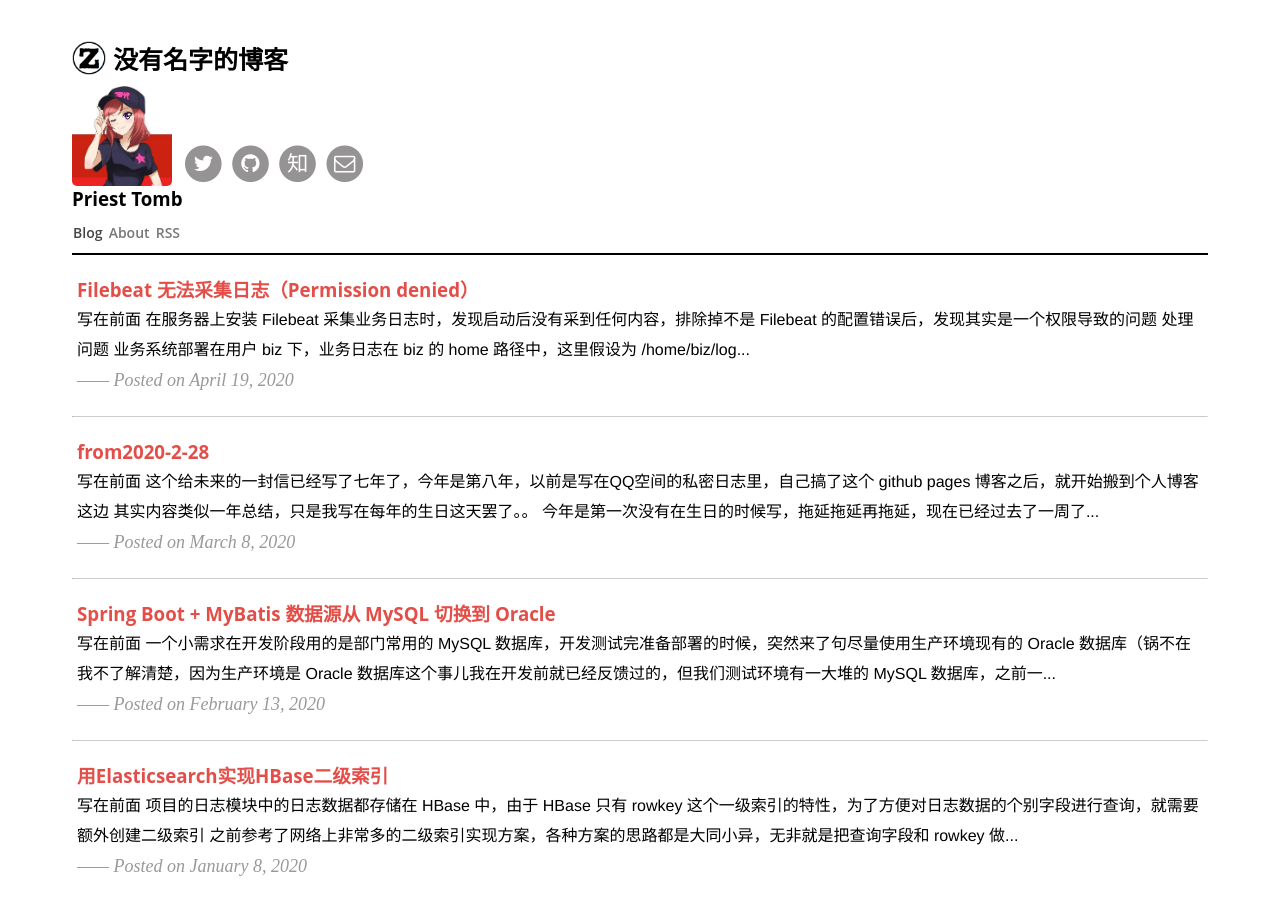
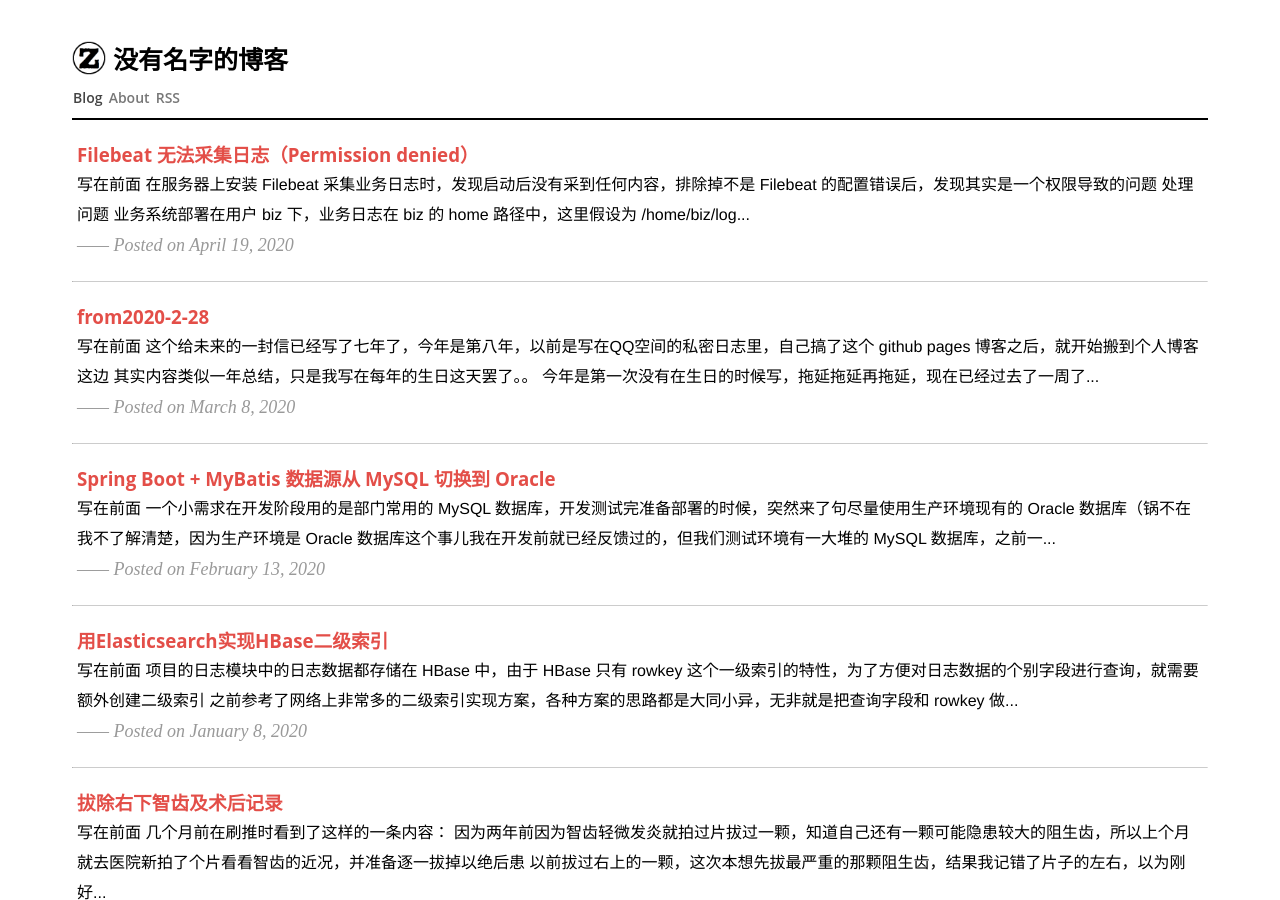
Before and after one commit to PriestTomb/PriestTomb.github.io, a Jekyll site: the page built from index.html, in a window 1280 px wide and 900 px high. Built offline with Jekyll 4.4.1, drawn with Linux system fonts in a browser that asks for light colours; nearby versions of some CDN libraries; the list of posts is cut into pages by our own code; comment, search, counter and statistics services are not loaded.

Commit message:
移除社交信息，顺便换个头像

```diff
--- a/_config.yml
+++ b/_config.yml
@@ -7,12 +7,6 @@ url: "https://priesttomb.github.io"
 baseurl: ""
 github_username: priesttomb
 github_site_repo: priesttomb/priesttomb.github.io
-
-# 社交信息
-github_username: PriestTomb
-zhihu_username: mu-xiao-mu-60
-twitter_username: PriestTomb
-my_email: Mxingzh@163.com
 
 # 代码高亮及markdown配置
 highlighter: rouge
--- a/_includes/header.html
+++ b/_includes/header.html
@@ -3,59 +3,6 @@
   <div class="site-title">
     <img src="/images/favicon.ico" style="width: 34px;" />
     <a href="/">{{ site.title }}</a>
-  </div>
-
-  <div class="top-personinfo">
-    <div class="top-up">
-      <img class="top-avatar" src="{{ site.author_avatar }}" height="100px" width="100px" />
-
-      <div class="top-social">
-    		<ul>
-    			{% if site.twitter_username %}
-    			<li>
-              <a target="_blank" href="https://twitter.com/{{ site.twitter_username }}">
-                  <span class="fa-stack fa-lg">
-                      <i class="fa fa-circle fa-stack-2x"></i>
-                      <i class="fa fa-twitter fa-stack-1x fa-inverse"></i>
-                  </span>
-              </a>
-          </li>
-    			{% endif %}
-    			{% if site.github_username %}
-    			<li>
-              <a target="_blank" href="https://github.com/{{ site.github_username }}">
-                  <span class="fa-stack fa-lg">
-                      <i class="fa fa-circle fa-stack-2x"></i>
-                      <i class="fa fa-github fa-stack-1x fa-inverse"></i>
-                  </span>
-              </a>
-          </li>
-    			{% endif %}
-    			{% if site.zhihu_username %}
-    			<li>
-    	        <a target="_blank" href="https://www.zhihu.com/people/{{ site.zhihu_username }}">
-    	            <span class="fa-stack fa-lg">
-    	                <i class="fa fa-circle fa-stack-2x"></i>
-    	                <i class="fa fa-stack-1x fa-inverse">知</i>
-    	            </span>
-    	        </a>
-    	    </li>
-    			{% endif %}
-    			{% if site.my_email %}
-    			<li>
-    	        <a target="_blank" href="mailto:{{ site.my_email }}">
-    	            <span class="fa-stack fa-lg">
-    	                <i class="fa fa-circle fa-stack-2x"></i>
-    	                <i class="fa fa-envelope-o fa-stack-1x fa-inverse"></i>
-    	            </span>
-    	        </a>
-    	    </li>
-    			{% endif %}
-    		</ul>
-    	</div>
-    </div>
-
-    <h3 class="top-author">{{ site.author }}</h3>
   </div>
 
   <div class="links">
--- a/_includes/left.html
+++ b/_includes/left.html
@@ -2,51 +2,6 @@
 	<div class="avatar">
 	    <img class="profile-avatar" src="{{ site.author_avatar }}" height="190px" width="190px" />
 			<h2 class="author-name">{{ site.author }}</h2>
-	</div>
-	<br/>
-	<div class="social">
-		<ul>
-			{% if site.twitter_username %}
-			<li>
-          <a target="_blank" href="https://twitter.com/{{ site.twitter_username }}">
-              <span class="fa-stack fa-lg">
-                  <i class="fa fa-circle fa-stack-2x"></i>
-                  <i class="fa fa-twitter fa-stack-1x fa-inverse"></i>
-              </span>
-          </a>
-      </li>
-			{% endif %}
-			{% if site.github_username %}
-			<li>
-          <a target="_blank" href="https://github.com/{{ site.github_username }}">
-              <span class="fa-stack fa-lg">
-                  <i class="fa fa-circle fa-stack-2x"></i>
-                  <i class="fa fa-github fa-stack-1x fa-inverse"></i>
-              </span>
-          </a>
-      </li>
-			{% endif %}
-			{% if site.zhihu_username %}
-			<li>
-	        <a target="_blank" href="https://www.zhihu.com/people/{{ site.zhihu_username }}">
-	            <span class="fa-stack fa-lg">
-	                <i class="fa fa-circle fa-stack-2x"></i>
-	                <i class="fa fa-stack-1x fa-inverse">知</i>
-	            </span>
-	        </a>
-	    </li>
-			{% endif %}
-			{% if site.my_email %}
-			<li>
-	        <a target="_blank" href="mailto:{{ site.my_email }}">
-	            <span class="fa-stack fa-lg">
-	                <i class="fa fa-circle fa-stack-2x"></i>
-	                <i class="fa fa-envelope-o fa-stack-1x fa-inverse"></i>
-	            </span>
-	        </a>
-	    </li>
-			{% endif %}
-		</ul>
 	</div>
 	<br/>
 
```
Also changed, not shown: images/header.jpg.
